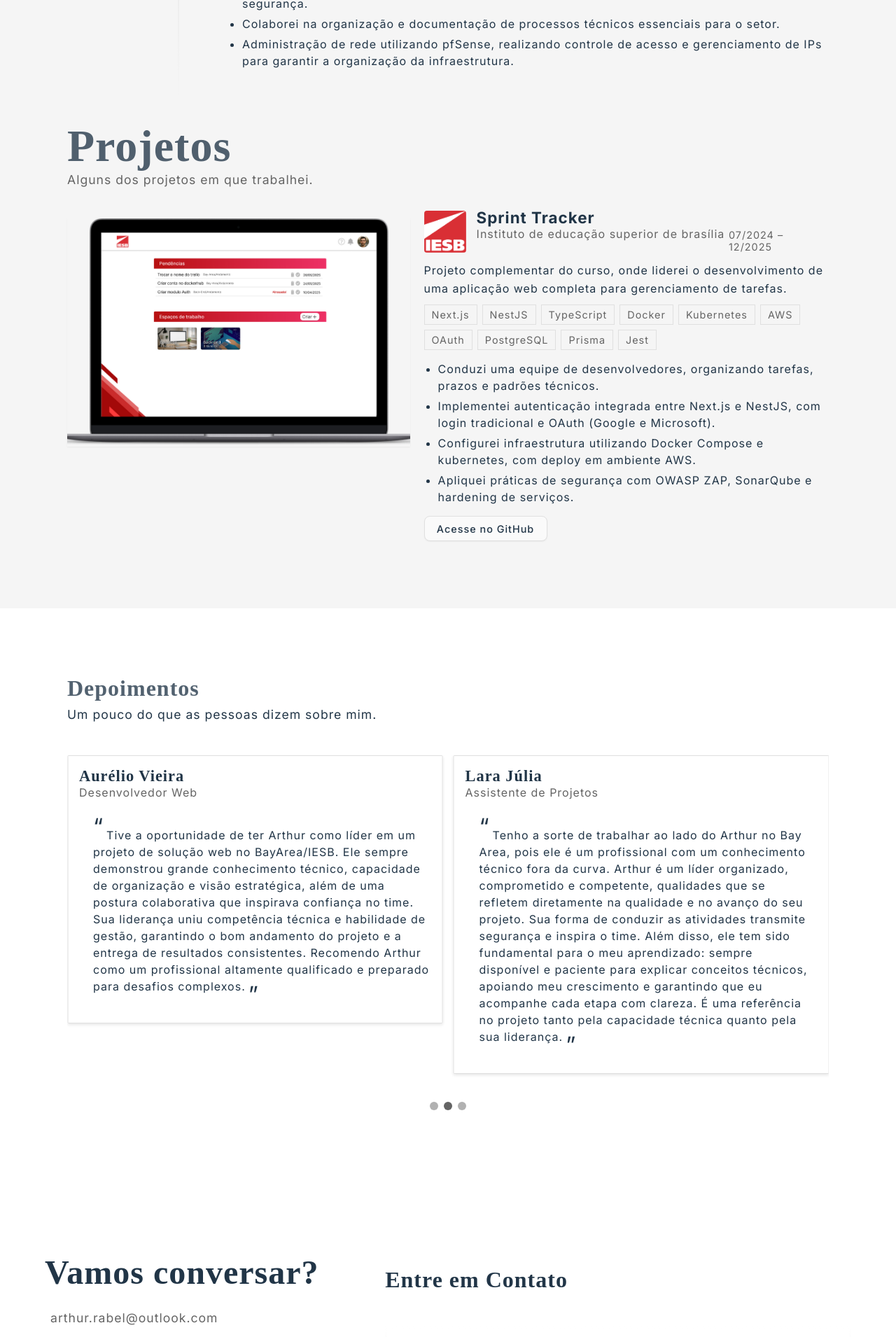
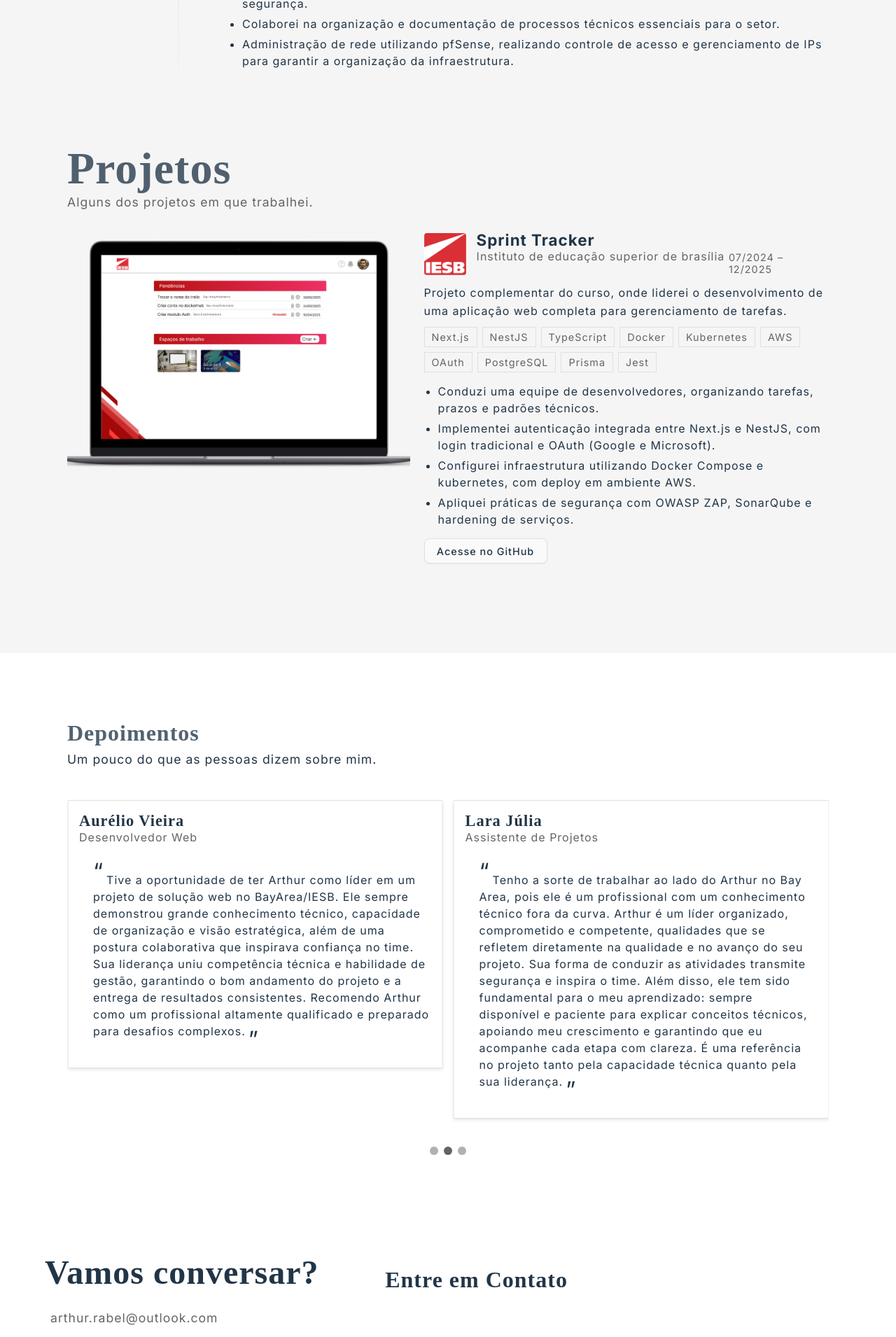
Before and after one commit to ArthurRabel/portfolio, a React (Vite) app: page / in a window 1280 px wide. Shown: the part 2233-4143 px from the top of the page at 70% size. Built offline with nearby package versions, Linux system fonts and the light colour scheme.

Commit message:
style: minor fixes

```diff
--- a/src/components/Feedback/Feedback.css
+++ b/src/components/Feedback/Feedback.css
@@ -2,7 +2,7 @@
   width: 85%;
   max-width: 1500px;
   margin: 0 auto;
-  padding: 6rem 0 8rem;
+  padding: 6rem 0 4rem;
 }
 
 .feedback__title {
--- a/src/components/Projects/ProjectCard/ProjectCard.css
+++ b/src/components/Projects/ProjectCard/ProjectCard.css
@@ -122,7 +122,6 @@
   width: 100%;
   aspect-ratio: 3 / 2;
   object-fit: cover;
-  box-shadow: var(--shadow-sm);
   border: none;
   border-radius: 0;
   margin-top: 15px;
--- a/src/components/Projects/Projects.css
+++ b/src/components/Projects/Projects.css
@@ -1,6 +1,6 @@
 .projects {
   background-color: var(--bg-secondary);
-  padding-bottom: 4rem;
+  padding: 2rem 0 6rem;
 }
 
 .projects__wrapper {
```
